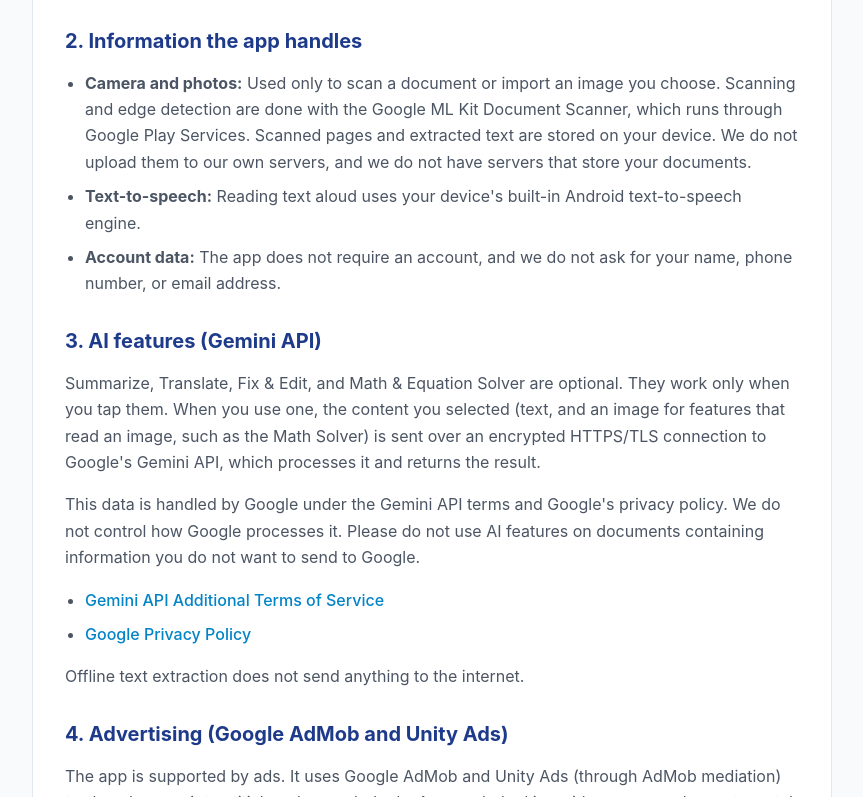
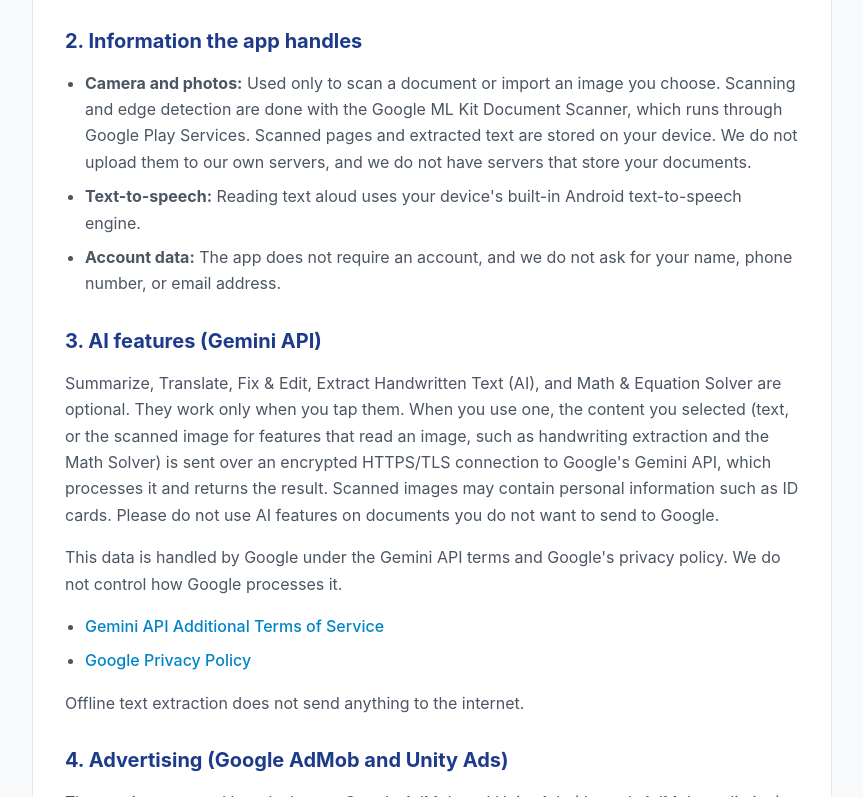
Before and after one commit to attahar97-hue/scriptscan-privacy, a plain HTML site: page index.html in a window 1280 px wide. Shown: the part 446-1243 px from the top of the page, without its empty margins (208-1071 px from the left). Drawn offline with Linux system fonts and the light colour scheme.

Commit message:
Update index.html

```diff
--- a/index.html
+++ b/index.html
@@ -46,8 +46,8 @@
 </ul>
 
 <h2>3. AI features (Gemini API)</h2>
-<p>Summarize, Translate, Fix &amp; Edit, and Math &amp; Equation Solver are optional. They work only when you tap them. When you use one, the content you selected (text, and an image for features that read an image, such as the Math Solver) is sent over an encrypted HTTPS/TLS connection to Google's Gemini API, which processes it and returns the result.</p>
-<p>This data is handled by Google under the Gemini API terms and Google's privacy policy. We do not control how Google processes it. Please do not use AI features on documents containing information you do not want to send to Google.</p>
+<p>Summarize, Translate, Fix &amp; Edit, Extract Handwritten Text (AI), and Math &amp; Equation Solver are optional. They work only when you tap them. When you use one, the content you selected (text, or the scanned image for features that read an image, such as handwriting extraction and the Math Solver) is sent over an encrypted HTTPS/TLS connection to Google's Gemini API, which processes it and returns the result. Scanned images may contain personal information such as ID cards. Please do not use AI features on documents you do not want to send to Google.</p>
+<p>This data is handled by Google under the Gemini API terms and Google's privacy policy. We do not control how Google processes it.</p>
 <ul>
 <li><a href="https://ai.google.dev/gemini-api/terms" target="_blank" rel="noopener noreferrer">Gemini API Additional Terms of Service</a></li>
 <li><a href="https://policies.google.com/privacy" target="_blank" rel="noopener noreferrer">Google Privacy Policy</a></li>
```
